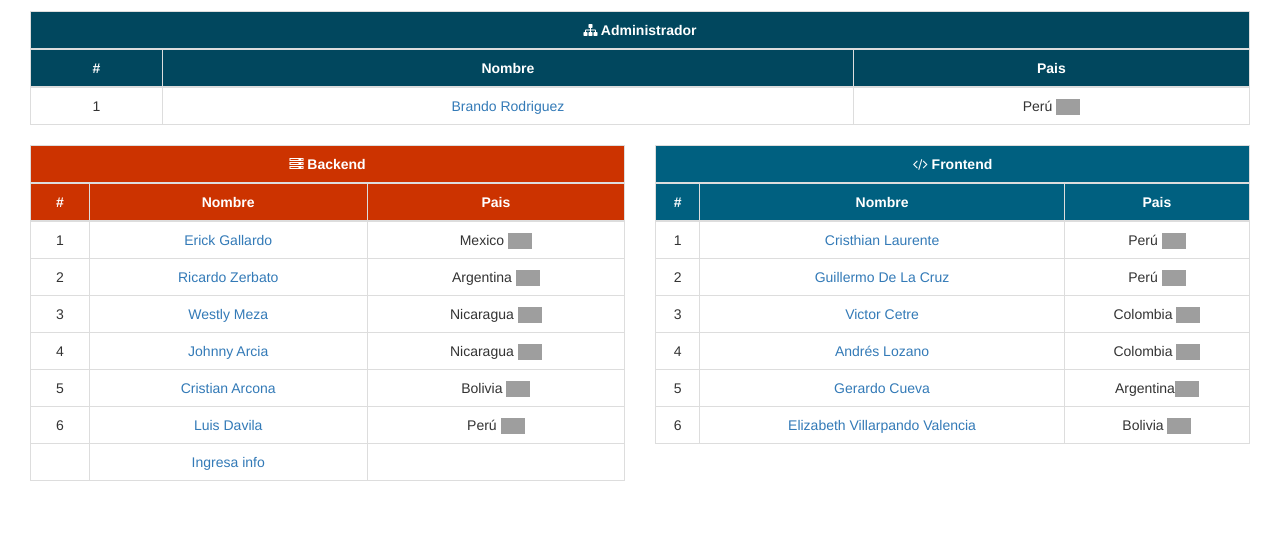
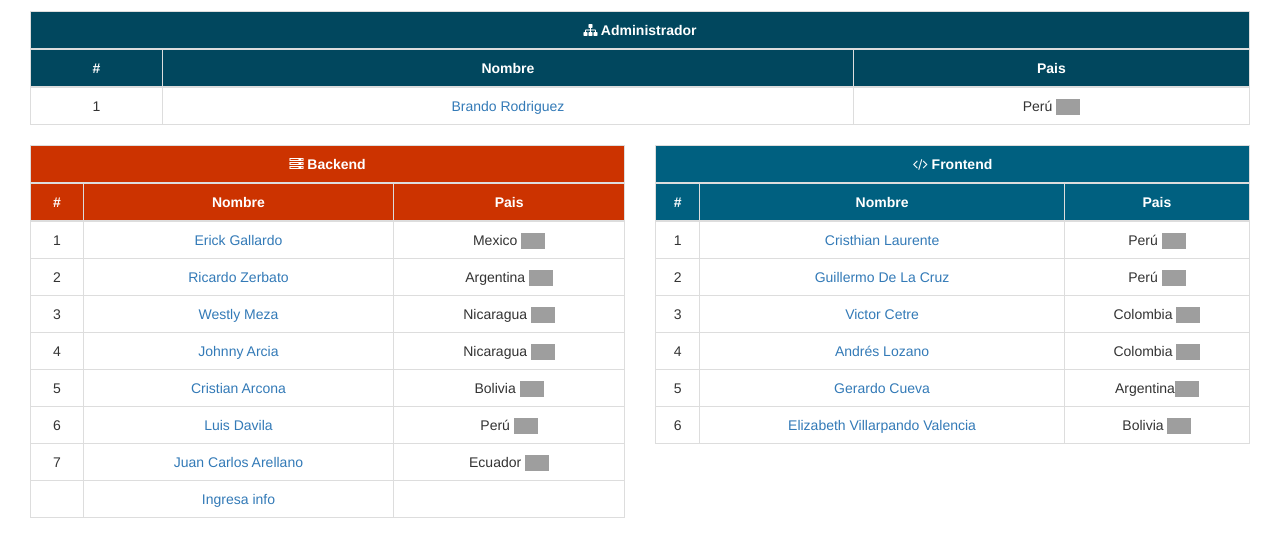
Before and after one commit to IngSoftBackend/PCC, a plain HTML site: page index.html in a window 1280 px wide. Shown: the part 79-636 px from the top of the page. Drawn offline with Linux system fonts and the light colour scheme; grey boxes are pictures that could not be loaded.

Commit message:
Update index.html
agregandome en el index en la parte backend

```diff
--- a/index.html
+++ b/index.html
@@ -81,6 +81,11 @@
                             <td class="text-center"><a href="app/view/backend/LuisDavila/view.cv.luisdavila.html"> Luis Davila </a></td>
                             <td class="text-center">Perú <img class="flag-size" src="https://upload.wikimedia.org/wikipedia/commons/2/2d/Flag_of_Peru.png"></i> </td>
                         </tr>
+			<tr>
+                            <td class="text-center">7</td>
+                            <td class="text-center"><a> Juan Carlos Arellano </a></td>
+                            <td class="text-center">Ecuador <img class="flag-size" src="https://upload.wikimedia.org/wikipedia/commons/e/e8/Flag_of_Ecuador.svg"></i> </td>
+                        </tr>
                     <tr>
                         <td class="text-center"></td>
                         <td class="text-center"><a href=""> Ingresa info </a></td>
```
